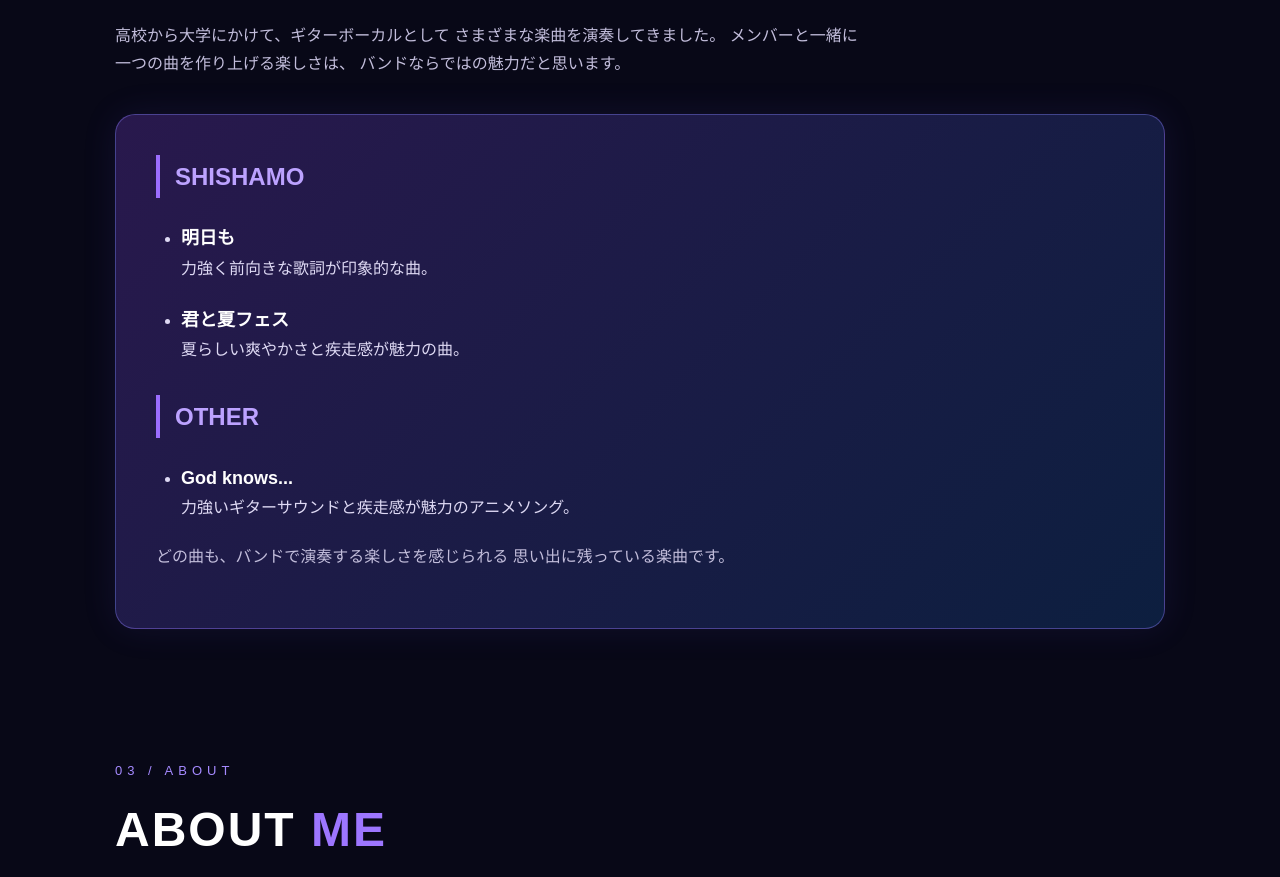
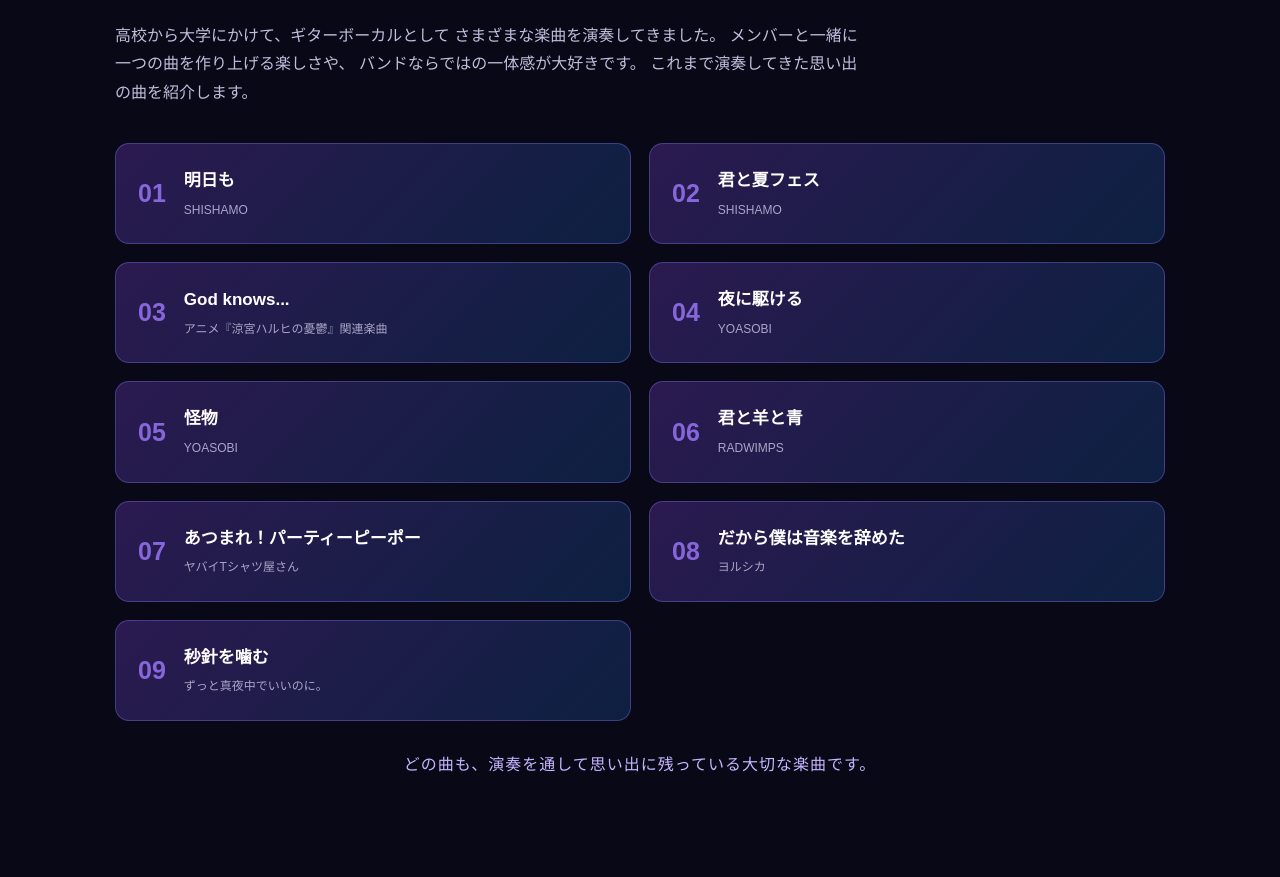
Before and after one commit to mizuki631/test, a plain HTML site: page index.html in a window 1280 px wide. Shown: the part 1986-2863 px from the top of the page. Drawn offline with Linux system fonts and the light colour scheme.

Commit message:
Update index.html

```diff
--- a/index.html
+++ b/index.html
@@ -55,8 +55,12 @@ body::after {
 }
 
 @keyframes glow {
-    from { transform: translate(0, 0) scale(1); }
-    to { transform: translate(100px, 80px) scale(1.3); }
+    from {
+        transform: translate(0, 0) scale(1);
+    }
+    to {
+        transform: translate(100px, 80px) scale(1.3);
+    }
 }
 
 /* ヘッダー */
@@ -130,8 +134,12 @@ header p {
 }
 
 @keyframes float {
-    0%, 100% { transform: translateY(0); }
-    50% { transform: translateY(10px); }
+    0%, 100% {
+        transform: translateY(0);
+    }
+    50% {
+        transform: translateY(10px);
+    }
 }
 
 /* ナビゲーション */
@@ -223,11 +231,15 @@ section {
 }
 
 @keyframes equalize {
-    from { height: 8px; }
-    to { height: 42px; }
+    from {
+        height: 8px;
+    }
+    to {
+        height: 42px;
+    }
 }
 
-/* 曲カード */
+/* 最近聴いた曲 */
 .music-list {
     display: grid;
     grid-template-columns: repeat(2, 1fr);
@@ -238,7 +250,11 @@ section {
     position: relative;
     padding: 30px;
     min-height: 165px;
-    background: linear-gradient(135deg, rgba(38, 30, 75, 0.9), rgba(17, 26, 58, 0.9));
+    background: linear-gradient(
+        135deg,
+        rgba(38, 30, 75, 0.9),
+        rgba(17, 26, 58, 0.9)
+    );
     border: 1px solid rgba(160, 125, 255, 0.3);
     border-radius: 15px;
     overflow: hidden;
@@ -294,43 +310,59 @@ section {
     margin: 0;
 }
 
-/* 演奏した曲 */
-.performance-box {
-    padding: 40px;
-    border-radius: 20px;
-    background: linear-gradient(135deg, rgba(45, 27, 83, 0.9), rgba(14, 34, 68, 0.9));
-    border: 1px solid rgba(140, 125, 255, 0.4);
-    box-shadow: 0 0 35px rgba(90, 70, 200, 0.12);
+/* 演奏した曲一覧 */
+.performance-list {
+    display: grid;
+    grid-template-columns: repeat(2, 1fr);
+    gap: 18px;
 }
 
-.performance-box h3 {
-    color: #bca2ff;
-    font-size: 24px;
-    border-left: 4px solid #9b6dff;
-    padding-left: 15px;
-    margin-top: 30px;
+.performance-card {
+    display: flex;
+    align-items: center;
+    gap: 18px;
+    padding: 22px;
+    min-height: 100px;
+    background: linear-gradient(
+        135deg,
+        rgba(45, 27, 83, 0.95),
+        rgba(14, 34, 68, 0.95)
+    );
+    border: 1px solid rgba(140, 125, 255, 0.35);
+    border-radius: 14px;
+    transition: 0.35s;
 }
 
-.performance-box h3:first-child {
-    margin-top: 0;
+.performance-card:hover {
+    transform: translateY(-6px);
+    border-color: #a98aff;
+    box-shadow: 0 0 22px rgba(130, 90, 255, 0.4);
 }
 
-.performance-box ul {
-    padding-left: 25px;
+.song-number {
+    font-size: 25px;
+    font-weight: bold;
+    color: #9e7aff;
+    opacity: 0.8;
 }
 
-.performance-box li {
-    margin: 20px 0;
-    color: #ded9f4;
+.performance-card h3 {
+    margin: 0;
+    color: white;
+    font-size: 17px;
 }
 
-.performance-box strong {
-    color: #ffffff;
-    font-size: 18px;
+.performance-card p {
+    margin: 3px 0 0;
+    color: #aaa5c9;
+    font-size: 12px;
 }
 
-.performance-box p {
-    color: #c2bddb;
+.performance-message {
+    margin-top: 30px;
+    text-align: center;
+    color: #c6b5ff;
+    letter-spacing: 1px;
 }
 
 /* About */
@@ -388,7 +420,7 @@ footer p {
     font-size: 13px;
 }
 
-/* スマートフォン */
+/* スマートフォン対応 */
 @media (max-width: 650px) {
     header {
         min-height: 80vh;
@@ -418,15 +450,12 @@ footer p {
         margin-bottom: 90px;
     }
 
-    .music-list {
+    .music-list,
+    .performance-list {
         grid-template-columns: 1fr;
     }
 
     .music-card {
-        padding: 25px;
-    }
-
-    .performance-box {
         padding: 25px;
     }
 
@@ -437,7 +466,9 @@ footer p {
 
 /* 動きを減らす設定 */
 @media (prefers-reduced-motion: reduce) {
-    *, *::before, *::after {
+    *,
+    *::before,
+    *::after {
         animation-duration: 0.01ms !important;
         animation-iteration-count: 1 !important;
         scroll-behavior: auto !important;
@@ -454,9 +485,12 @@ footer p {
 
 <body>
 
+<!-- ヘッダー -->
 <header>
     <div class="sub-title">WELCOME TO MY WORLD</div>
+
     <h1>MY FAVORITE<br>MUSIC</h1>
+
     <p>音楽がある毎日を、もっと楽しく。</p>
 
     <div class="scroll-down">
@@ -465,6 +499,7 @@ footer p {
     </div>
 </header>
 
+<!-- ナビゲーション -->
 <nav>
     <a href="#favorite">FAVORITE SONGS</a>
     <a href="#performance">MY BAND</a>
@@ -473,10 +508,14 @@ footer p {
 
 <main>
 
+    <!-- 最近聴いた曲 -->
     <section id="favorite" class="reveal">
 
         <div class="section-label">01 / FAVORITE</div>
-        <h2 class="section-title">最近聴いた<span>曲</span></h2>
+
+        <h2 class="section-title">
+            最近聴いた<span>曲</span>
+        </h2>
 
         <p class="section-description">
             アニメの主題歌や邦楽ロックを中心に、
@@ -501,8 +540,8 @@ footer p {
 
             <div class="music-card">
                 <span class="category">ANIME SONG</span>
-                <h3>Firework</h3>
-                <p class="artist">ちゃんみな</p>
+                <h3>オリオンをなぞる</h3>
+                <p class="artist">UNISON SQUARE GARDEN</p>
             </div>
 
             <div class="music-card">
@@ -513,13 +552,13 @@ footer p {
 
             <div class="music-card">
                 <span class="category">J-ROCK</span>
-                <h3>ハッピーウエディング前ソング</h3>
+                <h3>ヤバイTシャツ屋さんの楽曲</h3>
                 <p class="artist">ヤバイTシャツ屋さん</p>
             </div>
 
             <div class="music-card">
                 <span class="category">J-ROCK</span>
-                <h3>ハゼ馳せる果てるまで</h3>
+                <h3>ずっと真夜中でいいのに。の楽曲</h3>
                 <p class="artist">ずっと真夜中でいいのに。</p>
             </div>
 
@@ -533,61 +572,117 @@ footer p {
     </section>
 
 
+    <!-- これまで演奏した曲 -->
     <section id="performance" class="reveal">
 
         <div class="section-label">02 / PERFORMANCE</div>
-        <h2 class="section-title">これまで<span>演奏した曲</span></h2>
+
+        <h2 class="section-title">
+            これまで<span>演奏した曲</span>
+        </h2>
 
         <p class="section-description">
             高校から大学にかけて、ギターボーカルとして
             さまざまな楽曲を演奏してきました。
-            メンバーと一緒に一つの曲を作り上げる楽しさは、
-            バンドならではの魅力だと思います。
+            メンバーと一緒に一つの曲を作り上げる楽しさや、
+            バンドならではの一体感が大好きです。
+            これまで演奏してきた思い出の曲を紹介します。
         </p>
 
-        <div class="performance-box">
+        <div class="performance-list">
 
-            <h3>SHISHAMO</h3>
+            <div class="performance-card">
+                <span class="song-number">01</span>
+                <div>
+                    <h3>明日も</h3>
+                    <p>SHISHAMO</p>
+                </div>
+            </div>
 
-            <ul>
-                <li>
-                    <strong>明日も</strong>
-                    <br>
-                    力強く前向きな歌詞が印象的な曲。
-                </li>
+            <div class="performance-card">
+                <span class="song-number">02</span>
+                <div>
+                    <h3>君と夏フェス</h3>
+                    <p>SHISHAMO</p>
+                </div>
+            </div>
 
-                <li>
-                    <strong>君と夏フェス</strong>
-                    <br>
-                    夏らしい爽やかさと疾走感が魅力の曲。
-                </li>
-            </ul>
+            <div class="performance-card">
+                <span class="song-number">03</span>
+                <div>
+                    <h3>God knows...</h3>
+                    <p>アニメ『涼宮ハルヒの憂鬱』関連楽曲</p>
+                </div>
+            </div>
 
-            <h3>OTHER</h3>
+            <div class="performance-card">
+                <span class="song-number">04</span>
+                <div>
+                    <h3>夜に駆ける</h3>
+                    <p>YOASOBI</p>
+                </div>
+            </div>
 
-            <ul>
-                <li>
-                    <strong>God knows...</strong>
-                    <br>
-                    力強いギターサウンドと疾走感が魅力のアニメソング。
-                </li>
-            </ul>
+            <div class="performance-card">
+                <span class="song-number">05</span>
+                <div>
+                    <h3>怪物</h3>
+                    <p>YOASOBI</p>
+                </div>
+            </div>
 
-            <p>
-                どの曲も、バンドで演奏する楽しさを感じられる
-                思い出に残っている楽曲です。
-            </p>
+            <div class="performance-card">
+                <span class="song-number">06</span>
+                <div>
+                    <h3>君と羊と青</h3>
+                    <p>RADWIMPS</p>
+                </div>
+            </div>
+
+            <div class="performance-card">
+                <span class="song-number">07</span>
+                <div>
+                    <h3>あつまれ！パーティーピーポー</h3>
+                    <p>ヤバイTシャツ屋さん</p>
+                </div>
+            </div>
+
+            <div class="performance-card">
+                <span class="song-number">08</span>
+                <div>
+                    <h3>だから僕は音楽を辞めた</h3>
+                    <p>ヨルシカ</p>
+                </div>
+            </div>
+
+            <div class="performance-card">
+                <span class="song-number">09</span>
+                <div>
+                    <h3>秒針を噛む</h3>
+                    <p>ずっと真夜中でいいのに。</p>
+                </div>
+            </div>
 
         </div>
+
+        <p class="performance-message">
+            どの曲も、演奏を通して思い出に残っている大切な楽曲です。
+        </p>
+
     </section>
 
 
+    <!-- About -->
     <section id="about" class="reveal">
 
         <div class="section-label">03 / ABOUT</div>
-        <h2 class="section-title">ABOUT <span>ME</span></h2>
+
+        <h2 class="section-title">
+            ABOUT <span>ME</span>
+        </h2>
 
         <div class="about-box">
+
             <p>
                 このページでは、私が普段聴いている音楽や、
                 これまでバンドで演奏してきた曲を紹介しています。
@@ -604,6 +699,7 @@ footer p {
                 <span></span><span></span><span></span>
                 <span></span><span></span><span></span>
             </div>
+
         </div>
 
     </section>
@@ -611,7 +707,9 @@ footer p {
 </main>
 
 
+<!-- フッター -->
 <footer>
+
     <h2>THANK YOU FOR VISITING!</h2>
 
     <p>Contact : info@example.com</p>
@@ -623,11 +721,12 @@ footer p {
     </p>
 
     <p>&copy; 2026 My Favorite Music</p>
+
 </footer>
 
 
+<!-- スクロールアニメーション -->
 <script>
-/* スクロールすると要素がふわっと表示される */
 const observer = new IntersectionObserver((entries) => {
     entries.forEach(entry => {
         if (entry.isIntersecting) {
```
